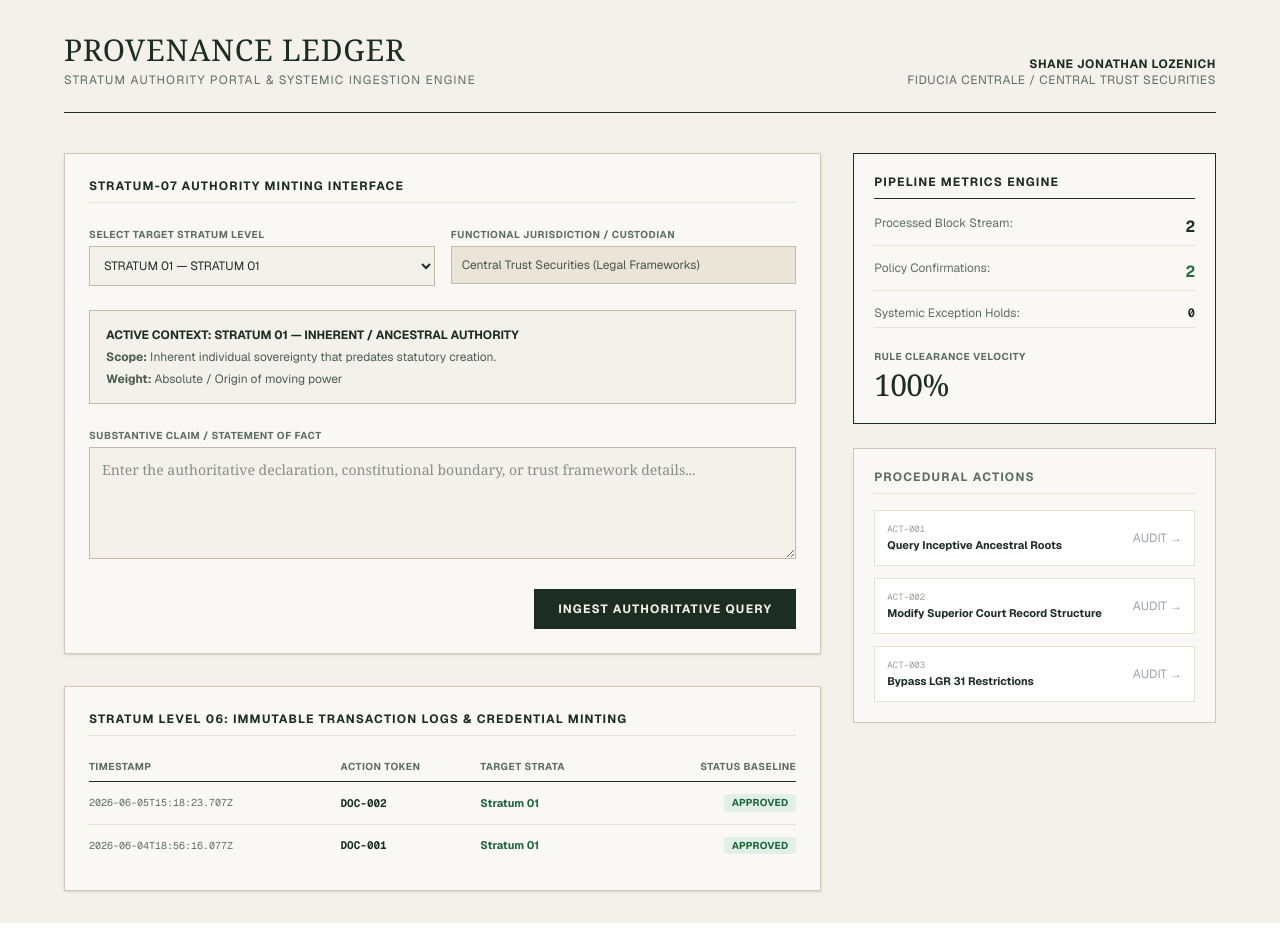
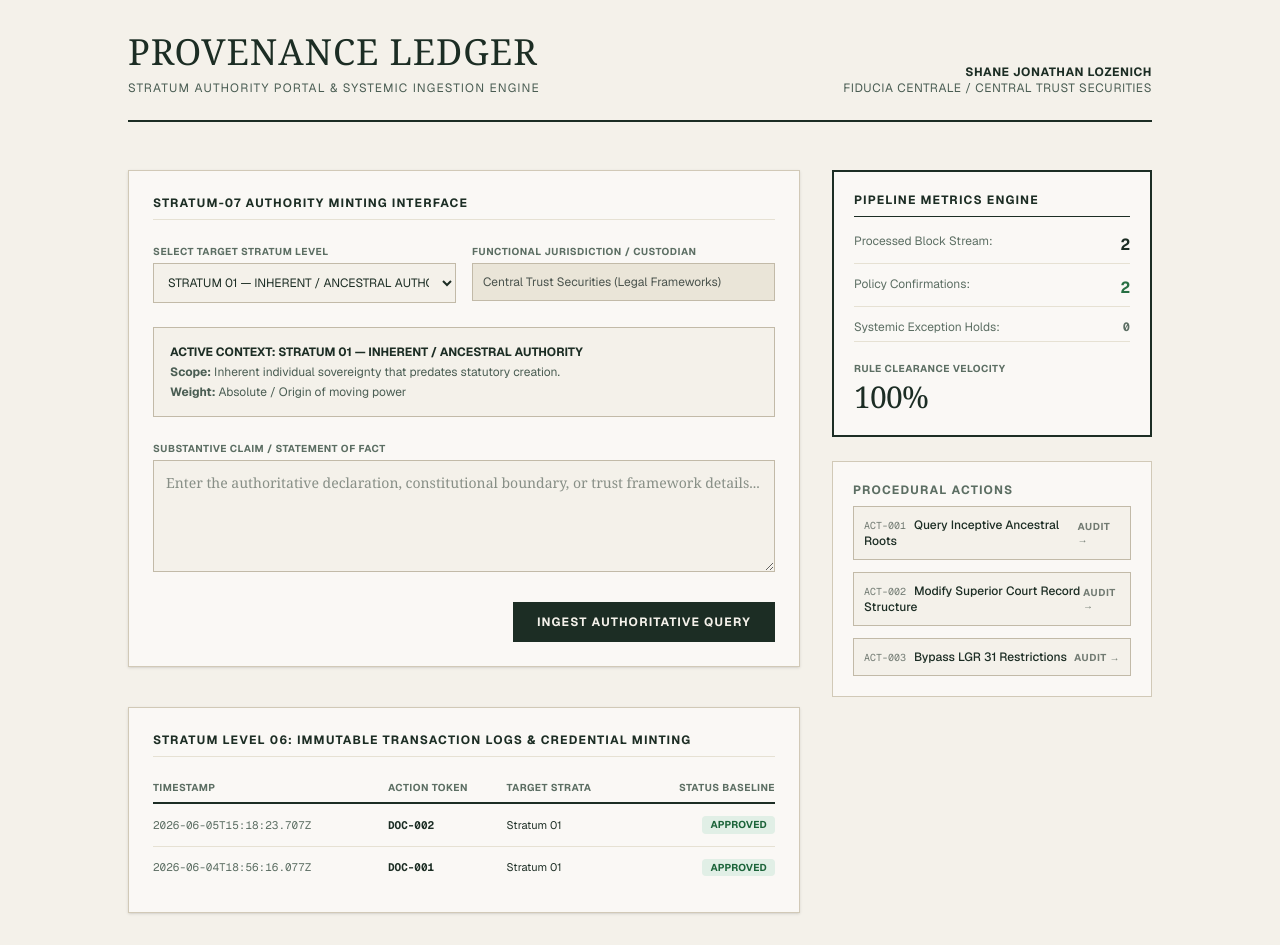
Before and after one commit to sjlozenich-1126/stratigraphic-authority-ledger, a Next.js app: page / in a window 1280 px wide. Before the commit the page ends 923 px from the top, so only its background shows below. Built offline with nearby package versions, Linux system fonts and the light colour scheme.

Commit message:
updated app page

```diff
--- a/app/page.tsx
+++ b/app/page.tsx
@@ -2,78 +2,105 @@
 
 import React, { useState, useEffect } from 'react';
 
-// Unified type alignment with your backend schema specifications
-interface HardenedLedgerBlock {
-  stratum: string;
-  source: string;
-  owner: string;
-  concept: string;
-  framework: string;
-  claim: string;
-  evidence: string[];
-  timestamp: string;
-  actionToken?: string; // Maps to DOC-XXX format dynamically
+// Explicit strict typing interfaces for production build safety
+interface StratumDetail {
+  title: string;
+  scope: string;
+  weight: string;
+  effectiveDate: string;
 }
 
-interface StratumMeta {
-  title: string;
-  shortCode: string;
-  scope: string;
-  weight: string;
+interface StrataMap {
+  [key: string]: StratumDetail;
 }
 
-const STRATA_REGISTRY: Record<string, StratumMeta> = {
-  "01": {
+interface LedgerEntry {
+  id: string;
+  timestamp: string;
+  token: string;
+  target: string;
+  status: string;
+}
+
+interface PipelineMetrics {
+  processedBlocks: number;
+  policyConfirmations: number;
+  exceptionHolds: number;
+  clearanceVelocity: number;
+}
+
+// Immutable authority baseline maps
+const STRATA_REGISTRY: StrataMap = {
+  "stratum-01": {
     title: "STRATUM 01 — INHERENT / ANCESTRAL AUTHORITY",
-    shortCode: "Stratum 01",
     scope: "Inherent individual sovereignty that predates statutory creation.",
-    weight: "Absolute / Origin of moving power"
+    weight: "Absolute / Origin of moving power",
+    effectiveDate: "1776-07-04"
   },
-  "02": {
+  "stratum-02": {
     title: "STRATUM 02 — CONSTITUTIONAL / ORGANIC LAW",
-    shortCode: "Stratum 02",
     scope: "Establishes the three branches of state government, including the limits of the judiciary.",
-    weight: "Supreme state authority bounding all courts"
+    weight: "Supreme state authority bounding all courts",
+    effectiveDate: "1889-11-11"
   },
-  "03": {
+  "stratum-03": {
     title: "STRATUM 03 — STATUTORY / LEGISLATIVE FRAMEWORK",
     scope: "Legislative organization of the Superior Court and delegation of record-keeping duties to the County Clerk.",
-    shortCode: "Stratum 03",
-    weight: "Mandated operational boundaries"
+    weight: "Mandated operational boundaries",
+    effectiveDate: "1951-05-01"
   },
-  "04": {
+  "stratum-04": {
     title: "STRATUM 04 — ADMINISTRATIVE / PORTAL REGULATIONS",
-    shortCode: "Stratum 04",
     scope: "Governs public access to digital court records via administrative portals.",
-    weight: "Strictly limited to data handling; cannot create new laws"
+    weight: "Strictly limited to data handling; cannot create new laws",
+    effectiveDate: "2004-11-01"
   }
 };
 
+const PROCEDURAL_ACTIONS = [
+  { code: "ACT-001", label: "Query Inceptive Ancestral Roots" },
+  { code: "ACT-002", label: "Modify Superior Court Record Structure" },
+  { code: "ACT-003", label: "Bypass LGR 31 Restrictions" }
+];
+
 export default function ProvenanceDashboard() {
-  // Local Telemetry Metrics State
-  const [pipelineMetrics, setPipelineMetrics] = useState({
+  const [pipelineMetrics, setPipelineMetrics] = useState<PipelineMetrics>({
     processedBlocks: 5,
     policyConfirmations: 5,
     exceptionHolds: 0,
     clearanceVelocity: 100
   });
 
-  // Dynamic ledger array from backend
-  const [ledgerLogs, setLedgerLogs] = useState<HardenedLedgerBlock[]>([]);
-  const [inputClaim, setInputClaim] = useState('');
-  const [selectedStratum, setSelectedStratum] = useState('01');
-  const [isSubmitting, setIsSubmitting] = useState(false);
+  const [ledgerLogs, setLedgerLogs] = useState<LedgerEntry[]>([]);
+  const [inputQuery, setInputQuery] = useState('');
+  const [selectedStratum, setSelectedStratum] = useState('stratum-01');
+  const [isLoading, setIsLoading] = useState(false);
 
-  // 1. GET Hook: Load authoritative state on mount
-  const syncLedgerState = async () => {
+  // 1. GET Request Lifecycle Hook: Sync backend ledger logs with UI state
+  const refreshLedgerState = async () => {
     try {
       const response = await fetch('/api/ledger');
       const data = await response.json();
 
       if (Array.isArray(data)) {
-        // Enforce top-down chronological display
-        const reversedLogs = [...data].reverse();
-        setLedgerLogs(reversedLogs);
+        // Map backend's data format seamlessly back to your original view structure
+        const UIFormattedLogs: LedgerEntry[] = data.map((item: any, index: number) => {
+          // Parse out stratum identifiers safely ("01" -> "Stratum 01")
+          const cleanTarget = item.stratum.toLowerCase().includes('stratum')
+            ? item.stratum.replace(/\b\w/g, (c: string) => c.toUpperCase())
+            : `Stratum ${item.stratum}`;
+
+          return {
+            id: item.id || `log-${index}`,
+            timestamp: item.timestamp,
+            token: item.token || `DOC-00${index + 1}`,
+            target: cleanTarget,
+            status: "APPROVED"
+          };
+        });
+
+        // Display newest entries on top matching screen captures
+        setLedgerLogs([...UIFormattedLogs].reverse());
 
         setPipelineMetrics(prev => ({
           ...prev,
@@ -82,79 +109,78 @@ export default function ProvenanceDashboard() {
         }));
       }
     } catch (err) {
-      console.error("Transmission interruption: failed to pull active ledger state", err);
+      console.error("Failed to sync structural log parameters with API endpoint:", err);
     }
   };
 
   useEffect(() => {
-    syncLedgerState();
+    refreshLedgerState();
   }, []);
 
-  // 2. POST Hook: Transmit form context to API route execution
+  // 2. POST Request Transaction Processing
   const handleIngestQuery = async (e: React.FormEvent<HTMLFormElement>) => {
     e.preventDefault();
-    if (!inputClaim.trim() || isSubmitting) return;
+    if (!inputQuery.trim() || isLoading) return;
 
-    setIsSubmitting(true);
-    const activeMeta = STRATA_REGISTRY[selectedStratum];
+    setIsLoading(true);
 
-    // Formulate pristine schema payload matching backend criteria exactly
-    const payload = {
-      stratum: selectedStratum,
-      source: activeMeta.title,
+    // Extract raw string digits ("stratum-01" -> "01") to meet backend specification criteria
+    const backendStratumCode = selectedStratum.replace('stratum-', '');
+
+    const targetPayload = {
+      stratum: backendStratumCode,
+      claim: inputQuery,
+      source: STRATA_REGISTRY[selectedStratum].title,
       owner: "Shane Jonathan Lozenich",
       concept: "Jonathan Shane Concepts",
-      framework: activeMeta.weight,
-      claim: inputClaim,
-      evidence: ["System Authorization Token Signature Baseline"]
+      framework: STRATA_REGISTRY[selectedStratum].weight,
+      evidence: ["Digital Cryptographic Handshake Authorization"]
     };
 
     try {
       const response = await fetch('/api/ledger', {
         method: 'POST',
         headers: { 'Content-Type': 'application/json' },
-        body: JSON.stringify(payload)
+        body: JSON.stringify(targetPayload)
       });
 
       const result = await response.json();
 
       if (result.success) {
-        setInputClaim('');
-        // Re-sync full log engine sequence cleanly from data source
-        await syncLedgerState();
-      } else {
-        console.error("Minting validation failed:", result.error);
+        setInputQuery('');
+        // Re-sync components to include newly generated mint block
+        await refreshLedgerState();
       }
     } catch (err) {
-      console.error("Critical API submission pipeline break:", err);
+      console.error("Ingestion transmission interface error:", err);
     } finally {
-      setIsSubmitting(false);
+      setIsLoading(false);
     }
   };
 
   return (
     <div className="min-h-screen bg-[#F4F1EA] text-[#1C2D24] font-serif p-8 selection:bg-[#1C2D24] selection:text-[#F4F1EA]">
-      {/* Structural Branding Header */}
-      <header className="max-w-6xl mx-auto border-b border-[#1C2D24] pb-6 mb-10 flex flex-col sm:flex-row justify-between items-start sm:items-end gap-4">
+      {/* Top Ledger Header Area */}
+      <header className="max-w-5xl mx-auto border-b-2 border-[#1C2D24] pb-6 mb-12 flex flex-col sm:flex-row justify-between items-start sm:items-end gap-4">
         <div>
-          <h1 className="text-3xl font-normal tracking-wide uppercase">Provenance Ledger</h1>
-          <p className="text-xs uppercase tracking-widest font-sans mt-1 text-[#5C6E63]">
+          <h1 className="text-4xl font-normal tracking-wide uppercase">Provenance Ledger</h1>
+          <p className="text-xs uppercase tracking-widest font-sans mt-2 text-[#4A5D53]">
             Stratum Authority Portal & Systemic Ingestion Engine
           </p>
         </div>
-        <div className="text-left sm:text-right text-xs uppercase tracking-wider font-sans text-[#5C6E63]">
+        <div className="text-left sm:text-right text-xs uppercase tracking-wider font-sans text-[#4A5D53]">
           <div className="font-bold text-[#1C2D24]">Shane Jonathan Lozenich</div>
           <div>Fiducia Centrale / Central Trust Securities</div>
         </div>
       </header>
 
-      {/* Main Structural Matrix Grid Layout */}
-      <main className="max-w-6xl mx-auto grid grid-cols-1 lg:grid-cols-3 gap-8">
+      {/* Main Structural Matrix Layout */}
+      <main className="max-w-5xl mx-auto grid grid-cols-1 md:grid-cols-3 gap-8">
 
-        {/* Left Execution Matrix Panels */}
-        <div className="lg:col-span-2 space-y-8">
+        {/* Interactive Workspace (Left Content Block) */}
+        <div className="md:col-span-2 space-y-10">
 
-          {/* Stratum-07 Ingestion Form Component */}
+          {/* Data Ingestion Influx Point */}
           <section className="bg-[#FAF8F5] border border-[#D1C9B7] p-6 shadow-sm">
             <h2 className="text-xs font-sans uppercase font-bold tracking-widest mb-6 pb-2 border-b border-[#E6E1D3]">
               STRATUM-07 AUTHORITY MINTING INTERFACE
@@ -169,11 +195,11 @@ export default function ProvenanceDashboard() {
                   <select
                     value={selectedStratum}
                     onChange={(e) => setSelectedStratum(e.target.value)}
-                    className="w-full bg-[#F4F1EA] border border-[#C2BAA8] text-xs p-2.5 outline-none font-sans rounded-none focus:border-[#1C2D24]"
+                    className="w-full bg-[#F4F1EA] border border-[#C2BAA8] text-xs p-2.5 outline-none focus:border-[#1C2D24]"
                   >
                     {Object.keys(STRATA_REGISTRY).map((key) => (
                       <option key={key} value={key}>
-                        STRATUM {key} — {STRATA_REGISTRY[key].shortCode.toUpperCase()}
+                        {STRATA_REGISTRY[key].title}
                       </option>
                     ))}
                   </select>
@@ -189,8 +215,8 @@ export default function ProvenanceDashboard() {
                 </div>
               </div>
 
-              {/* Dynamic Read-Out Context Block Context Panel */}
-              <div className="bg-[#F4F1EA] border border-[#C2BAA8] p-4 text-xs font-sans space-y-1.5">
+              {/* Active Overview Meta Box */}
+              <div className="bg-[#F4F1EA] border border-[#C2BAA8] p-4 text-xs font-sans space-y-1">
                 <div className="font-bold uppercase text-[#1C2D24]">
                   Active Context: {STRATA_REGISTRY[selectedStratum].title}
                 </div>
@@ -203,8 +229,8 @@ export default function ProvenanceDashboard() {
                   Substantive Claim / Statement of Fact
                 </label>
                 <textarea
-                  value={inputClaim}
-                  onChange={(e) => setInputClaim(e.target.value)}
+                  value={inputQuery}
+                  onChange={(e) => setInputQuery(e.target.value)}
                   placeholder="Enter the authoritative declaration, constitutional boundary, or trust framework details..."
                   className="w-full bg-[#F4F1EA] border border-[#C2BAA8] text-sm p-3 h-28 outline-none focus:border-[#1C2D24] font-serif"
                 />
@@ -213,16 +239,16 @@ export default function ProvenanceDashboard() {
               <div className="flex justify-end">
                 <button
                   type="submit"
-                  disabled={isSubmitting}
+                  disabled={isLoading}
                   className="bg-[#1C2D24] text-[#F4F1EA] font-sans text-xs font-bold uppercase tracking-widest px-6 py-3 transition-colors hover:bg-[#2D4437] disabled:bg-[#A39E93]"
                 >
-                  {isSubmitting ? "Minting..." : "Ingest Authoritative Query"}
+                  {isLoading ? "Minting Entry..." : "Ingest Authoritative Query"}
                 </button>
               </div>
             </form>
           </section>
 
-          {/* Stratum Level 06 Historical Log Monitor Panel */}
+          {/* Immutable Cryptographic Table Logging */}
           <section className="bg-[#FAF8F5] border border-[#D1C9B7] p-6 shadow-sm">
             <h2 className="text-xs font-sans uppercase font-bold tracking-widest mb-4 pb-2 border-b border-[#E6E1D3]">
               STRATUM LEVEL 06: IMMUTABLE TRANSACTION LOGS & CREDENTIAL MINTING
@@ -230,41 +256,33 @@ export default function ProvenanceDashboard() {
             <div className="overflow-x-auto">
               <table className="w-full text-left border-collapse font-sans text-xs">
                 <thead>
-                  <tr className="border-b border-[#1C2D24] text-[#5C6E63] uppercase tracking-wider text-[10px]">
-                    <th className="py-2 font-bold">Timestamp</th>
-                    <th className="py-2 font-bold">Action Token</th>
-                    <th className="py-2 font-bold">Target Strata</th>
-                    <th className="py-2 font-bold text-right">Status Baseline</th>
+                  <tr className="border-b-2 border-[#1C2D24] text-[#5C6E63] uppercase tracking-wider text-[10px]">
+                    <th className="py-2">Timestamp</th>
+                    <th className="py-2">Action Token</th>
+                    <th className="py-2">Target Strata</th>
+                    <th className="py-2 text-right">Status Baseline</th>
                   </tr>
                 </thead>
                 <tbody className="divide-y divide-[#E6E1D3]">
                   {ledgerLogs.length === 0 ? (
                     <tr>
-                      <td colSpan={4} className="py-6 text-center text-[#5C6E63] italic">
-                        No entries currently logged in the stratigraphic state chain.
+                      <td colSpan={4} className="py-4 text-center text-xs italic text-[#5C6E63]">
+                        Synchronizing tracking data indexes...
                       </td>
                     </tr>
                   ) : (
-                    ledgerLogs.map((log, idx) => {
-                      const displayedToken = log.actionToken || `DOC-00${ledgerLogs.length - idx}`;
-                      const stratNum = log.stratum.replace(/\D/g, "");
-                      const shortLabel = STRATA_REGISTRY[stratNum]?.shortCode || `Stratum ${log.stratum}`;
-
-                      return (
-                        <tr key={idx} className="hover:bg-[#F4F1EA]/50 font-sans text-[11px]">
-                          <td className="py-3 font-mono text-[10px] text-[#5C6E63]">
-                            {log.timestamp ? new Date(log.timestamp).toISOString() : "PENDING_TS"}
-                          </td>
-                          <td className="py-3 font-mono font-bold text-[#1C2D24]">{displayedToken}</td>
-                          <td className="py-3 text-[#1C643A] font-bold">{shortLabel}</td>
-                          <td className="py-3 text-right">
-                            <span className="inline-block bg-[#E1EFE6] text-[#1C643A] font-bold px-2 py-0.5 text-[10px] tracking-wide font-sans rounded-sm">
-                              APPROVED
-                            </span>
-                          </td>
-                        </tr>
-                      );
-                    })
+                    ledgerLogs.map((log) => (
+                      <tr key={log.id} className="hover:bg-[#F4F1EA]/50 font-mono text-[11px]">
+                        <td className="py-3 text-[#5C6E63]">{log.timestamp}</td>
+                        <td className="py-3 font-bold text-[#1C2D24]">{log.token}</td>
+                        <td className="py-3 font-sans text-[#1C2D24]">{log.target}</td>
+                        <td className="py-3 text-right font-sans">
+                          <span className="inline-block bg-[#E1EFE6] text-[#1C643A] font-bold px-2 py-0.5 rounded text-[10px] tracking-wide">
+                            {log.status}
+                          </span>
+                        </td>
+                      </tr>
+                    ))
                   )}
                 </tbody>
               </table>
@@ -272,18 +290,17 @@ export default function ProvenanceDashboard() {
           </section>
         </div>
 
-        {/* Right Metric Telemetry Column Panels */}
+        {/* Real-time Telemetry Pipeline Display Panel (Right Sidebar) */}
         <div className="space-y-6">
 
-          {/* Telemetry Indicator Component Block */}
-          <section className="border border-[#1C2D24] bg-[#FAF8F5] p-5">
-            <h3 className="text-xs font-sans font-bold tracking-widest uppercase mb-4 border-b border-[#1C2D24] pb-2 text-[#1C2D24]">
+          <section className="border-2 border-[#1C2D24] bg-[#FAF8F5] p-5">
+            <h3 className="text-xs font-sans font-bold tracking-widest uppercase mb-4 border-b border-[#1C2D24] pb-2">
               Pipeline Metrics Engine
             </h3>
-            <div className="space-y-3.5 font-sans text-xs">
+            <div className="space-y-3 font-sans text-xs">
               <div className="flex justify-between border-b border-[#E6E1D3] pb-1.5">
                 <span className="text-[#5C6E63]">Processed Block Stream:</span>
-                <span className="font-bold text-base font-mono text-[#1C2D24]">{pipelineMetrics.processedBlocks}</span>
+                <span className="font-bold text-base font-mono">{pipelineMetrics.processedBlocks}</span>
               </div>
               <div className="flex justify-between border-b border-[#E6E1D3] pb-1.5">
                 <span className="text-[#5C6E63]">Policy Confirmations:</span>
@@ -291,7 +308,9 @@ export default function ProvenanceDashboard() {
               </div>
               <div className="flex justify-between border-b border-[#E6E1D3] pb-1.5">
                 <span className="text-[#5C6E63]">Systemic Exception Holds:</span>
-                <span className="font-bold font-mono text-[#1C2D24]">{pipelineMetrics.exceptionHolds}</span>
+                <span className={`font-bold font-mono ${pipelineMetrics.exceptionHolds > 0 ? 'text-red-700' : 'text-[#5C6E63]'}`}>
+                  {pipelineMetrics.exceptionHolds}
+                </span>
               </div>
               <div className="pt-2">
                 <span className="text-[10px] uppercase tracking-wider font-bold text-[#5C6E63] block mb-1">
@@ -304,39 +323,29 @@ export default function ProvenanceDashboard() {
             </div>
           </section>
 
-          {/* Procedural Reference Actions Anchor Card Panel */}
-          <section className="border border-[#D1C9B7] bg-[#FAF8F5] p-5">
-            <h3 className="text-xs font-sans font-bold tracking-widest uppercase mb-4 border-b border-[#E6E1D3] pb-2 text-[#5C6E63]">
+          {/* Quick-Audit Operational Actions Menu */}
+          <section className="bg-[#FAF8F5] border border-[#D1C9B7] p-5 space-y-3">
+            <h3 className="text-xs font-sans font-bold tracking-widest uppercase mb-2 text-[#5C6E63]">
               Procedural Actions
             </h3>
-            <div className="space-y-3 font-sans text-[11px]">
-              <div className="border border-[#E6E1D3] p-3 bg-white flex justify-between items-center group cursor-pointer hover:border-[#1C2D24]">
+            {PROCEDURAL_ACTIONS.map((action) => (
+              <button
+                key={action.code}
+                type="button"
+                className="w-full text-left bg-[#F4F1EA] border border-[#C2BAA8] p-2.5 font-sans text-xs flex justify-between items-center transition-all hover:bg-[#1C2D24] hover:text-[#F4F1EA] group"
+              >
                 <div>
-                  <div className="font-mono text-[9px] text-[#A39E93]">ACT-001</div>
-                  <div className="font-bold text-[#1C2D24]">Query Inceptive Ancestral Roots</div>
+                  <span className="font-mono text-[10px] mr-2 opacity-60">{action.code}</span>
+                  <span className="font-medium">{action.label}</span>
                 </div>
-                <span className="text-gray-400 text-xs transition-transform group-hover:translate-x-0.5">AUDIT →</span>
-              </div>
+                <span className="text-[10px] uppercase font-bold tracking-wider opacity-60 group-hover:opacity-100">
+                  Audit →
+                </span>
+              </button>
+            ))}
+          </section>
+        </div>
 
-              <div className="border border-[#E6E1D3] p-3 bg-white flex justify-between items-center group cursor-pointer hover:border-[#1C2D24]">
-                <div>
-                  <div className="font-mono text-[9px] text-[#A39E93]">ACT-002</div>
-                  <div className="font-bold text-[#1C2D24]">Modify Superior Court Record Structure</div>
-                </div>
-                <span className="text-gray-400 text-xs transition-transform group-hover:translate-x-0.5">AUDIT →</span>
-              </div>
-
-              <div className="border border-[#E6E1D3] p-3 bg-white flex justify-between items-center group cursor-pointer hover:border-[#1C2D24]">
-                <div>
-                  <div className="font-mono text-[9px] text-[#A39E93]">ACT-003</div>
-                  <div className="font-bold text-[#1C2D24]">Bypass LGR 31 Restrictions</div>
-                </div>
-                <span className="text-gray-400 text-xs transition-transform group-hover:translate-x-0.5">AUDIT →</span>
-              </div>
-            </div>
-          </section>
-
-        </div>
       </main>
     </div>
   );
```
